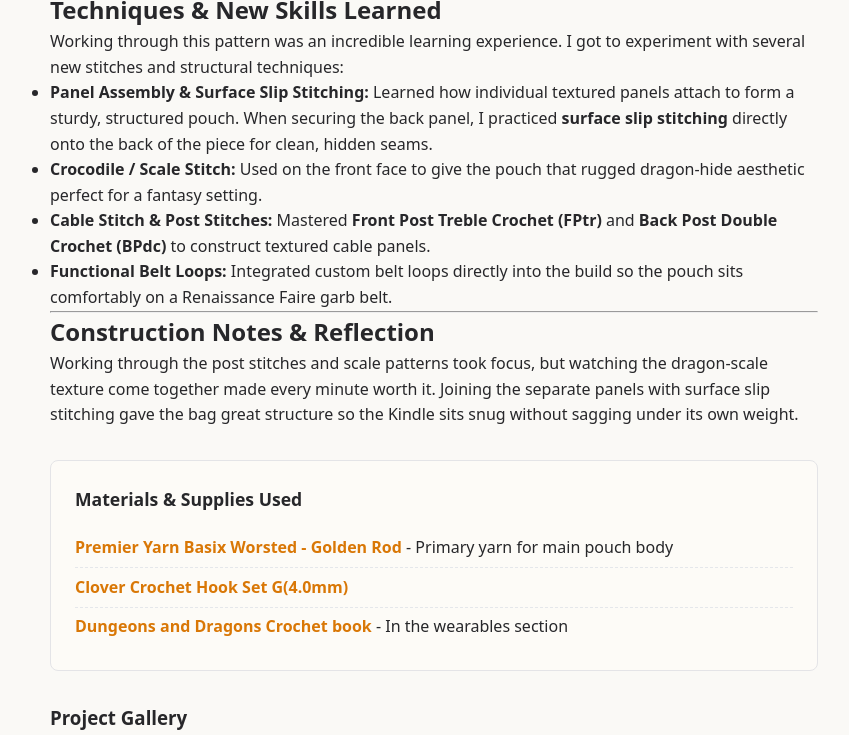
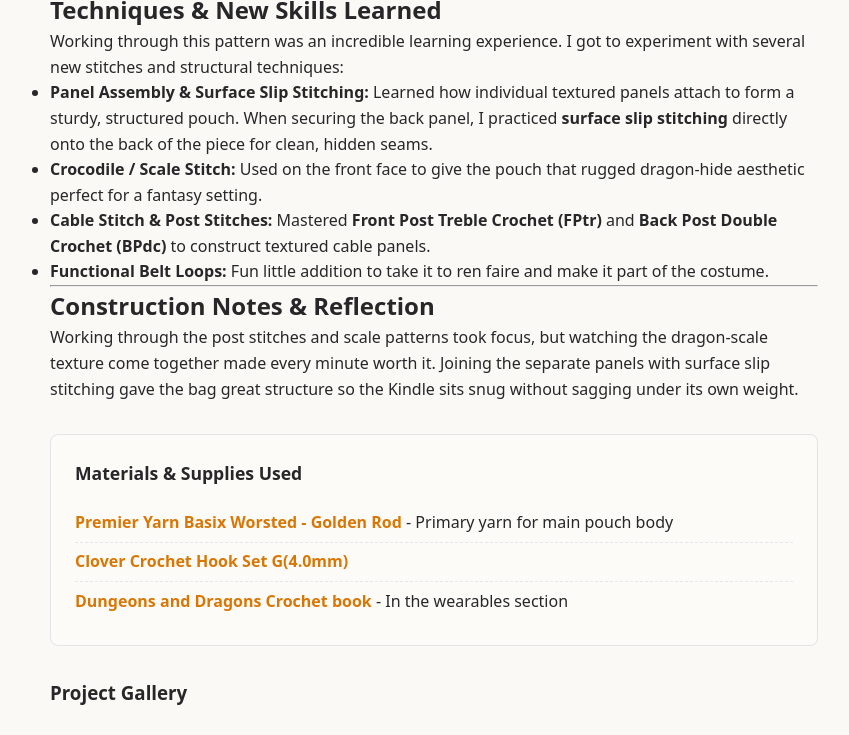
Before and after one commit to Frankyboy07/fjdcrochet-site, a Jekyll site: the page built from _projects/dnd-crochet-bag.md, in a window 1280 px wide and 900 px high, scrolled down 808 px, cut to the strip 0-735 px from the top of the window. Shown: the whole strip, without its empty margins (206-1055 px from the left). Built offline with Jekyll 4.4.1, drawn with Linux system fonts in a browser that asks for light colours.

Commit message:
Updated page

```diff
--- a/_projects/dnd-crochet-bag.md
+++ b/_projects/dnd-crochet-bag.md
@@ -73,7 +73,7 @@
 * **Panel Assembly & Surface Slip Stitching:** Learned how individual textured panels attach to form a sturdy, structured pouch. When securing the back panel, I practiced **surface slip stitching** directly onto the back of the piece for clean, hidden seams.
 * **Crocodile / Scale Stitch:** Used on the front face to give the pouch that rugged dragon-hide aesthetic perfect for a fantasy setting.
 * **Cable Stitch & Post Stitches:** Mastered **Front Post Treble Crochet (FPtr)** and **Back Post Double Crochet (BPdc)** to construct textured cable panels.
-* **Functional Belt Loops:** Integrated custom belt loops directly into the build so the pouch sits comfortably on a Renaissance Faire garb belt.
+* **Functional Belt Loops:** Fun little addition to take it to ren faire and make it part of the costume.
 
 
 
```
Also changed, not shown: 1 other file.
